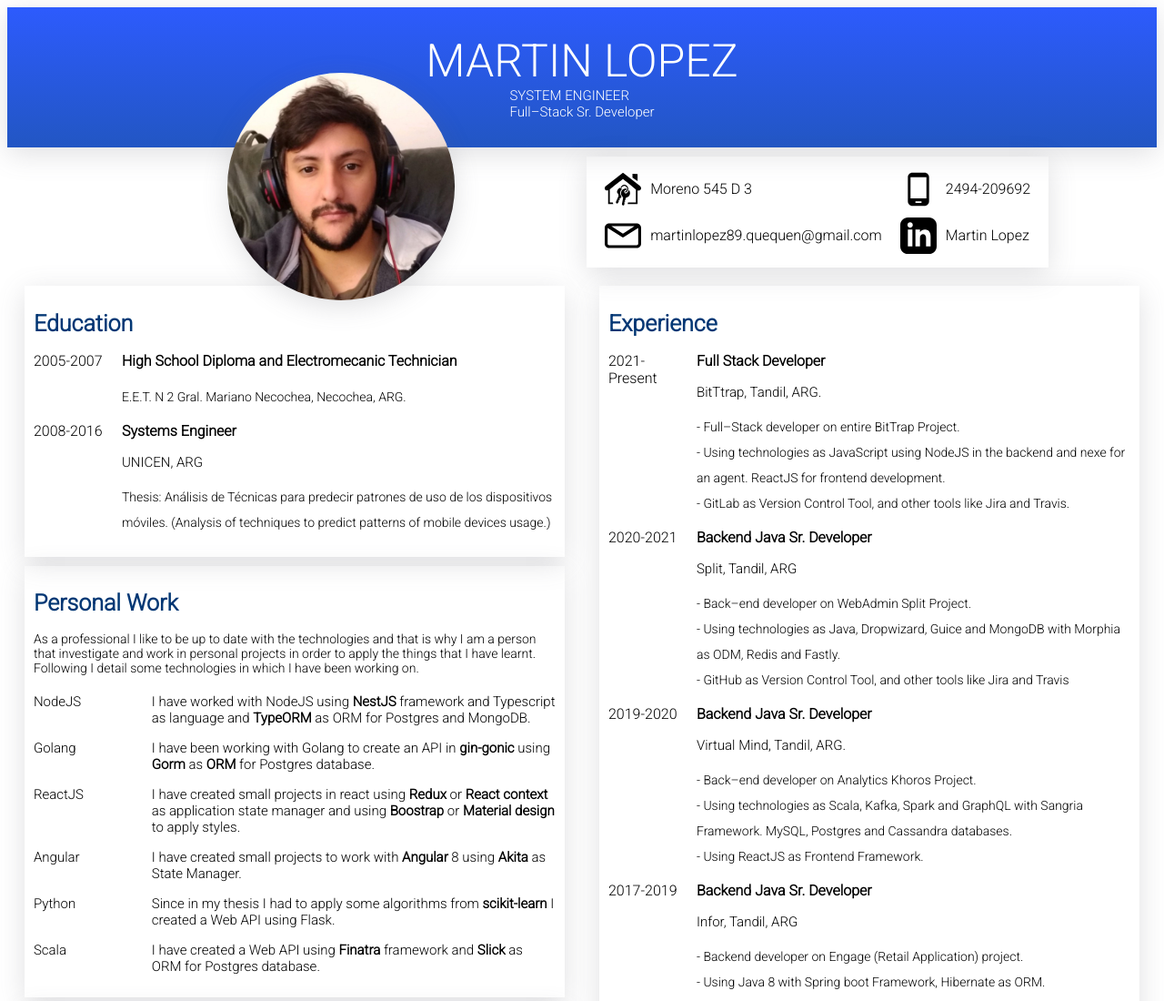
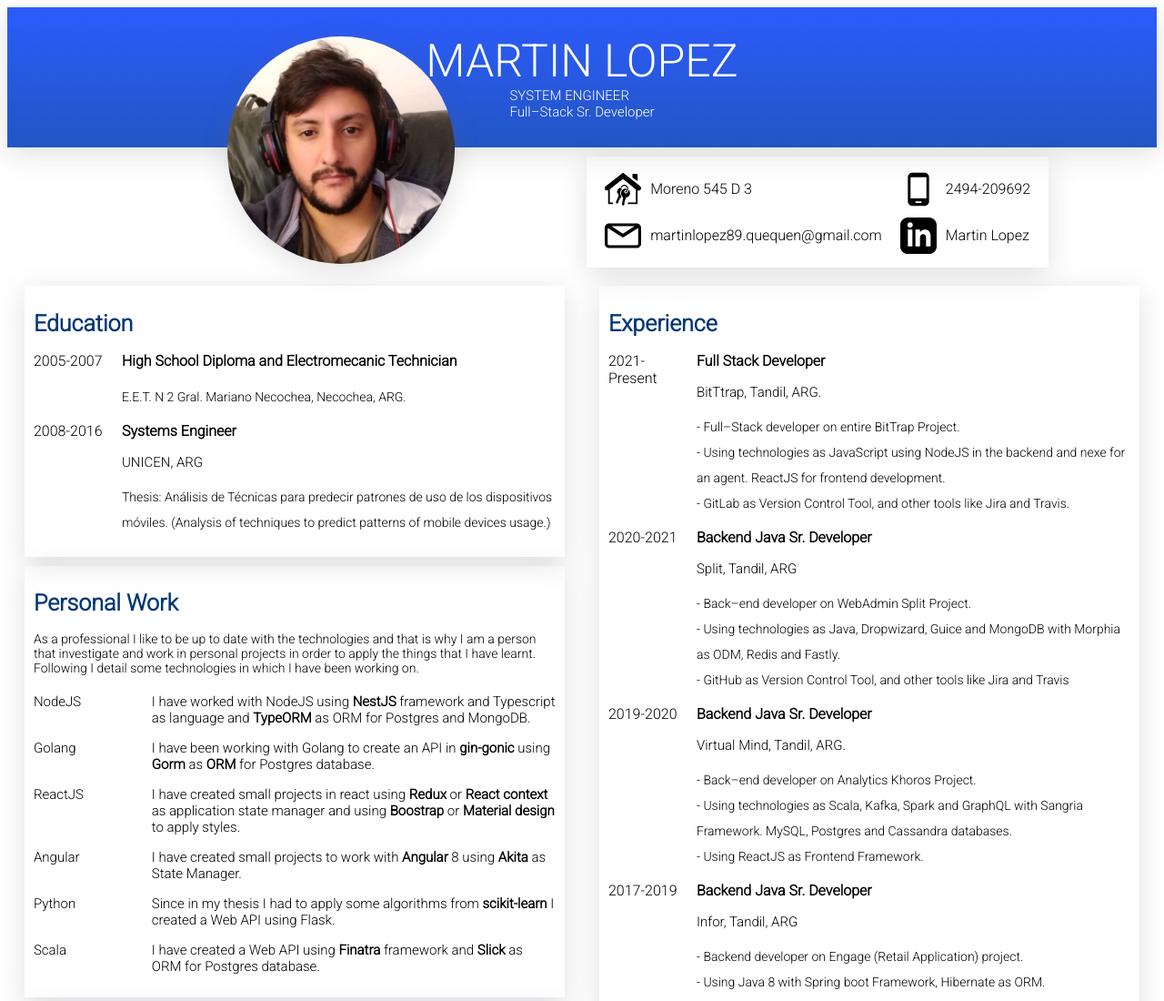
Before and after one commit to martincolts/martincolts.github.io, a plain HTML site: page index.html in a window 1280 px wide. Shown: the top 1100 px of the page at 91% size. Drawn offline with Linux system fonts and the light colour scheme.

Commit message:
image-fix

```diff
--- a/css/main.css
+++ b/css/main.css
@@ -21,7 +21,7 @@
     width: 250px;
     height: 250px;
     position: absolute;
-    top: 80px;
+    top: 40px;
     left: 250px;
     box-shadow: rgba(100, 100, 111, 0.2) 0px 7px 29px 0px;
 }
```
